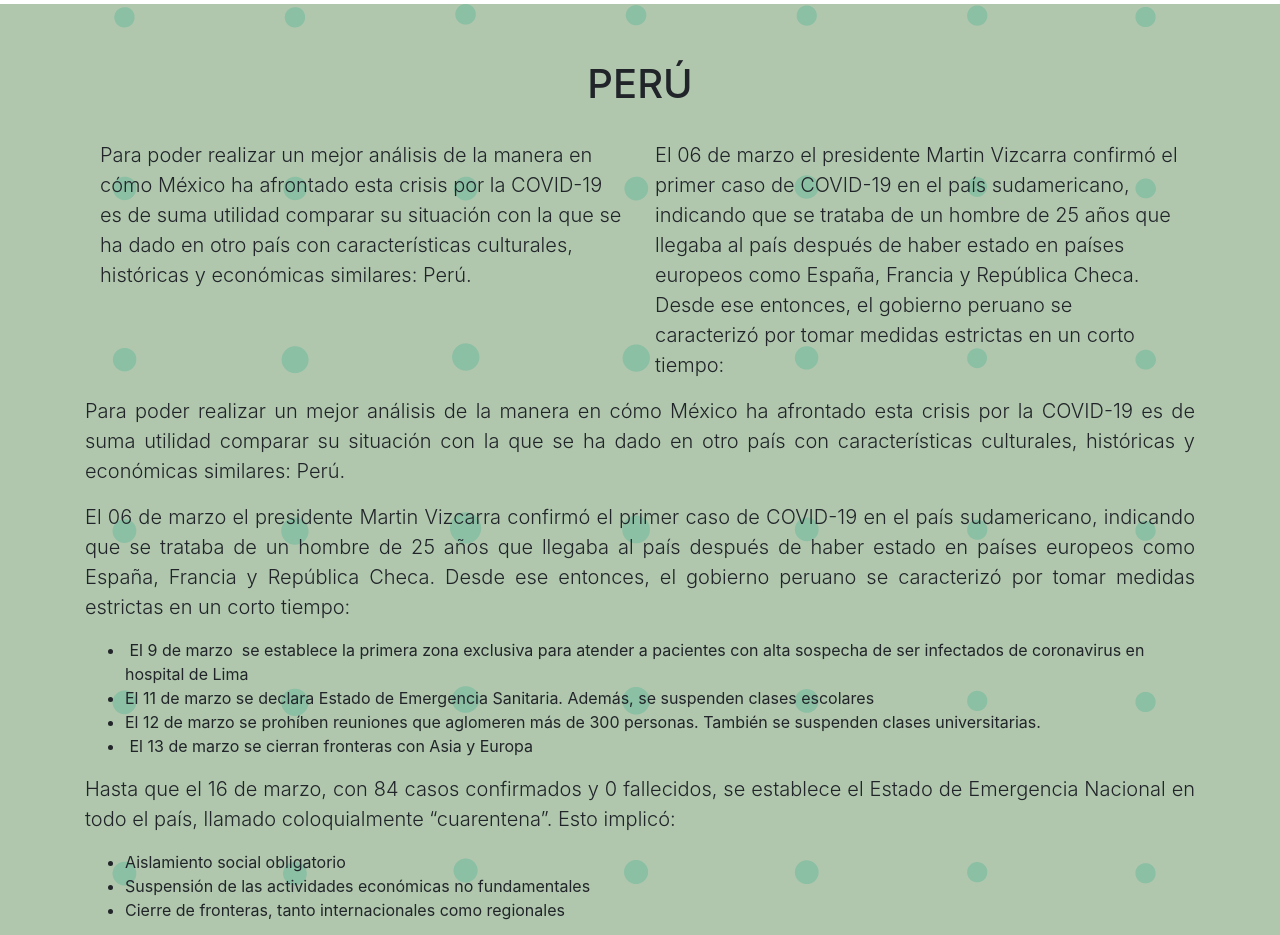
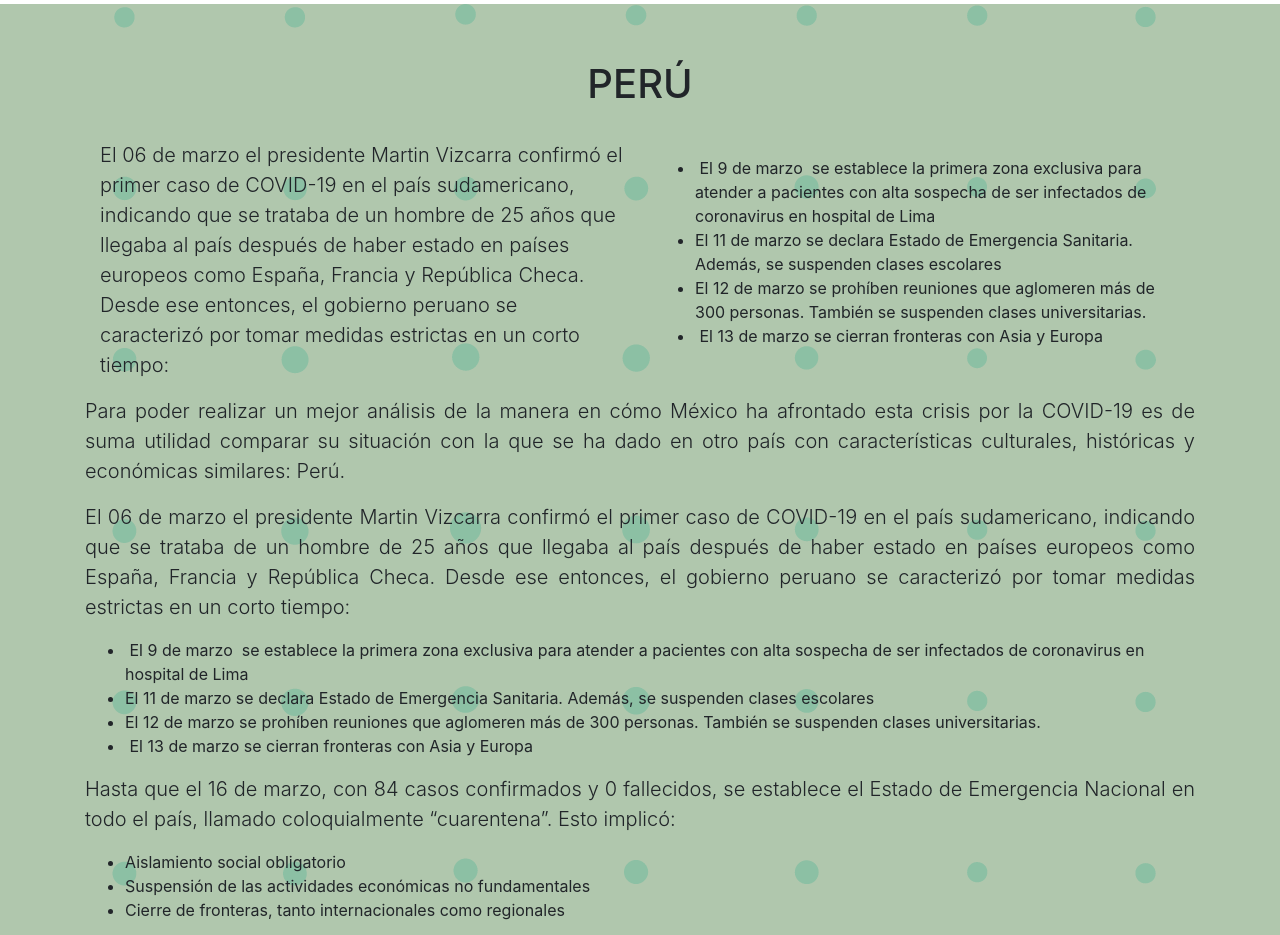
Before and after one commit to karlaeflm/portfolio, a website with bundled scripts: page index.html in a window 1280 px wide. Shown: the part 7158-8093 px from the top of the page. Built offline with nearby package versions, Linux system fonts and the light colour scheme; files whose address does not match are found by name.

Commit message:
Update index.html

```diff
--- a/index.html
+++ b/index.html
@@ -691,10 +691,17 @@ Este semáforo será estatal y está compuesto por cuatro colores, los cuales se
 
 			<div class="row text-left pt-4">
 			  <div class="col-12 col-md-6">
-			    <p class="lead">Para poder realizar un mejor análisis de la manera en cómo México ha afrontado esta crisis por la COVID-19 es de suma utilidad comparar su situación con la que se ha dado en otro país con características culturales, históricas y económicas similares: Perú.</p>
+			    <p class="lead"> El 06 de marzo el presidente Martin Vizcarra confirmó el primer caso de COVID-19 en el país sudamericano, indicando que se trataba de un hombre de 25 años que llegaba al país después de haber estado en países europeos como España, Francia y República Checa. Desde ese entonces, el gobierno peruano se caracterizó por tomar medidas estrictas en un corto tiempo:</p>
 			  </div>
 			  <div class="col-12 col-md-6">
-			    <p class="lead">El 06 de marzo el presidente Martin Vizcarra confirmó el primer caso de COVID-19 en el país sudamericano, indicando que se trataba de un hombre de 25 años que llegaba al país después de haber estado en países europeos como España, Francia y República Checa. Desde ese entonces, el gobierno peruano se caracterizó por tomar medidas estrictas en un corto tiempo:</p>
+			    <p class="lead">
+				<ul>
+					<li>&nbsp;El 9 de marzo&nbsp;&nbsp;se establece la primera&nbsp;zona exclusiva para atender a pacientes con alta sospecha de ser infectados de coronavirus&nbsp;en hospital de Lima</li>
+					<li>El 11 de marzo se declara Estado de Emergencia Sanitaria. Adem&aacute;s, se suspenden clases escolares</li>
+					<li>El 12 de marzo se proh&iacute;ben reuniones que aglomeren m&aacute;s de 300 personas. Tambi&eacute;n se suspenden clases universitarias.</li>
+					<li>&nbsp;El 13 de marzo se cierran fronteras con Asia y Europa</li>
+				</ul>
+			    </p>
 			  </div>
 			</div>
 		      </div>
```
